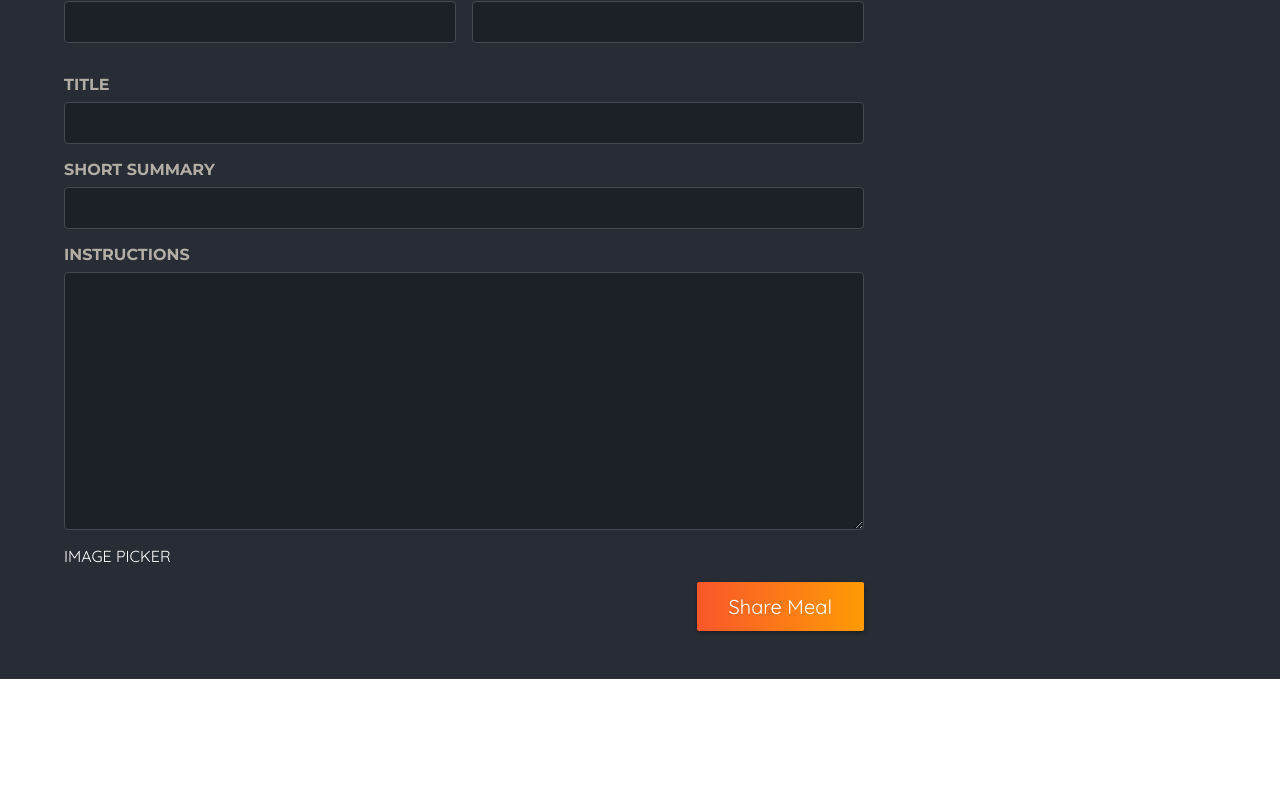
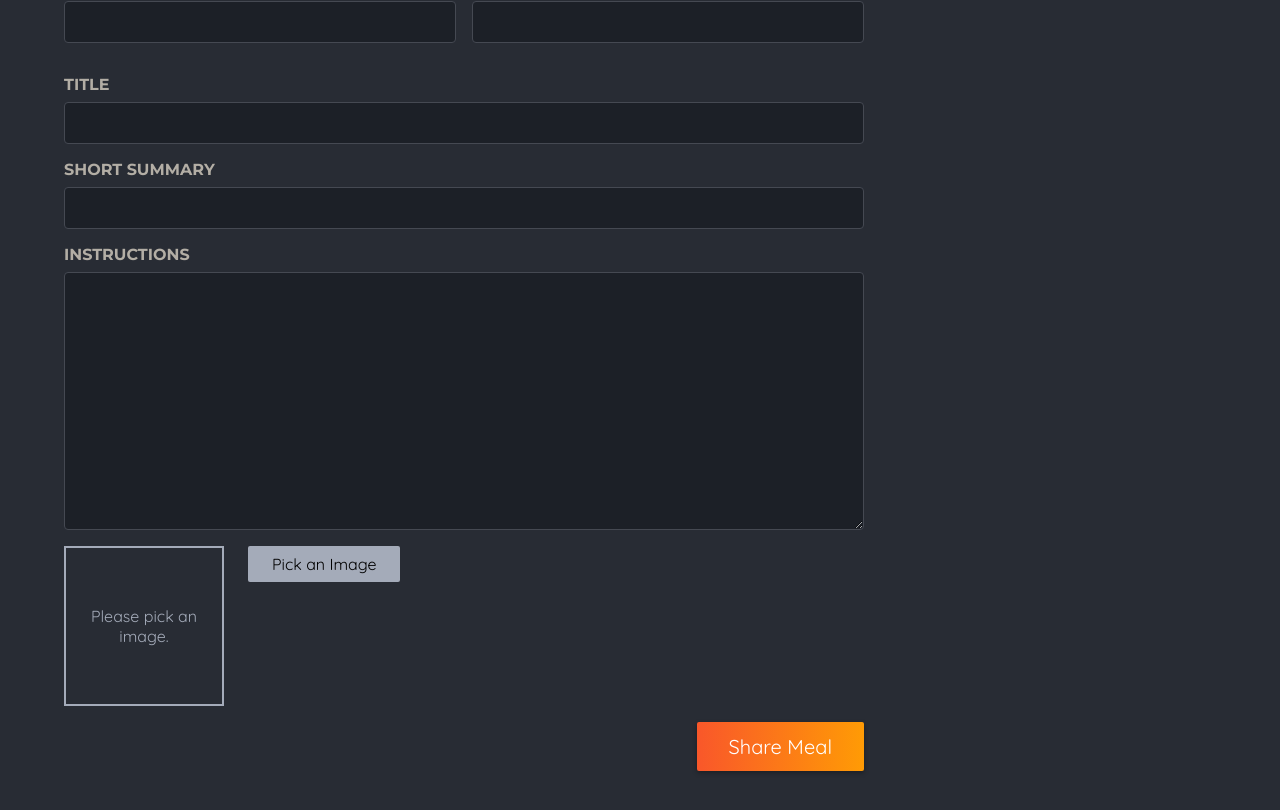
Before and after one commit to rs-quyhp/nextjs-foodies-learning, a Next.js app: page /meals/share in a window 1280 px wide. Shown: the part 434-1244 px from the top of the page. Before the commit the page ends 1113 px from the top, so only its background shows below. Built offline with nearby package versions, Linux system fonts and the light colour scheme.

Commit message:
117-119. add custom image picker

```diff
--- /dev/null
+++ b/app/components/image-picker/image-picker.js
@@ -0,0 +1,60 @@
+"use client";
+
+import Image from "next/image";
+import { useRef, useState } from "react";
+import styles from "./image-picker.module.css";
+
+const ImagePicker = ({ label, name }) => {
+  const [pickedImage, setPickedImage] = useState(null);
+  const imageInputRef = useRef(null);
+
+  const pickImageHandler = () => {
+    imageInputRef.current.click();
+  };
+
+  const onImagePicked = (event) => {
+    const file = event.target.files[0];
+
+    if (!file) {
+      setPickedImage(null);
+      return;
+    }
+
+    const fileReader = new FileReader();
+    fileReader.onload = () => {
+      setPickedImage(fileReader.result);
+    };
+    fileReader.readAsDataURL(file);
+  };
+
+  return (
+    <div className={styles.picker}>
+      <label htmlFor={name}>{label}</label>
+      <div className={styles.controls}>
+        <div className={styles.preview}>
+          {!pickedImage && <p>Please pick an image.</p>}
+          {pickedImage && <Image src={pickedImage} alt="Picked" fill />}
+        </div>
+        <input
+          type="file"
+          id={name}
+          name={name}
+          accept="image/*"
+          className={styles.input}
+          ref={imageInputRef}
+          onChange={onImagePicked}
+          required
+        />
+        <button
+          type="button"
+          className={styles.button}
+          onClick={pickImageHandler}
+        >
+          Pick an Image
+        </button>
+      </div>
+    </div>
+  );
+};
+
+export default ImagePicker;
--- /dev/null
+++ b/app/components/image-picker/image-picker.module.css
@@ -0,0 +1,45 @@
+.controls {
+  display: flex;
+  align-items: flex-start;
+  gap: 1.5rem;
+  margin-bottom: 1rem;
+}
+
+.picker .input {
+  display: none;
+}
+
+.picker .button {
+  border: 0;
+  padding: 0.5rem 1.5rem;
+  background: #a4abb9;
+  border-radius: 2px;
+  cursor: pointer;
+  font: inherit;
+}
+
+.picker .button:hover,
+.picker .button:focus {
+  background: #b3b9c6;
+}
+
+.preview {
+  width: 10rem;
+  height: 10rem;
+  border: 2px solid #a4abb9;
+  display: flex;
+  justify-content: center;
+  align-items: center;
+  text-align: center;
+  color: #a4abb9;
+  position: relative;
+}
+
+.preview p {
+  margin: 0;
+  padding: 1rem;
+}
+
+.preview img {
+  object-fit: cover;
+}
--- a/app/meals/share/page.js
+++ b/app/meals/share/page.js
@@ -1,4 +1,5 @@
-import classes from './page.module.css';
+import ImagePicker from "@/app/components/image-picker/image-picker";
+import classes from "./page.module.css";
 
 export default function ShareMealPage() {
   return (
@@ -38,7 +39,7 @@ export default function ShareMealPage() {
               required
             ></textarea>
           </p>
-          IMAGE PICKER
+          <ImagePicker />
           <p className={classes.actions}>
             <button type="submit">Share Meal</button>
           </p>
```
